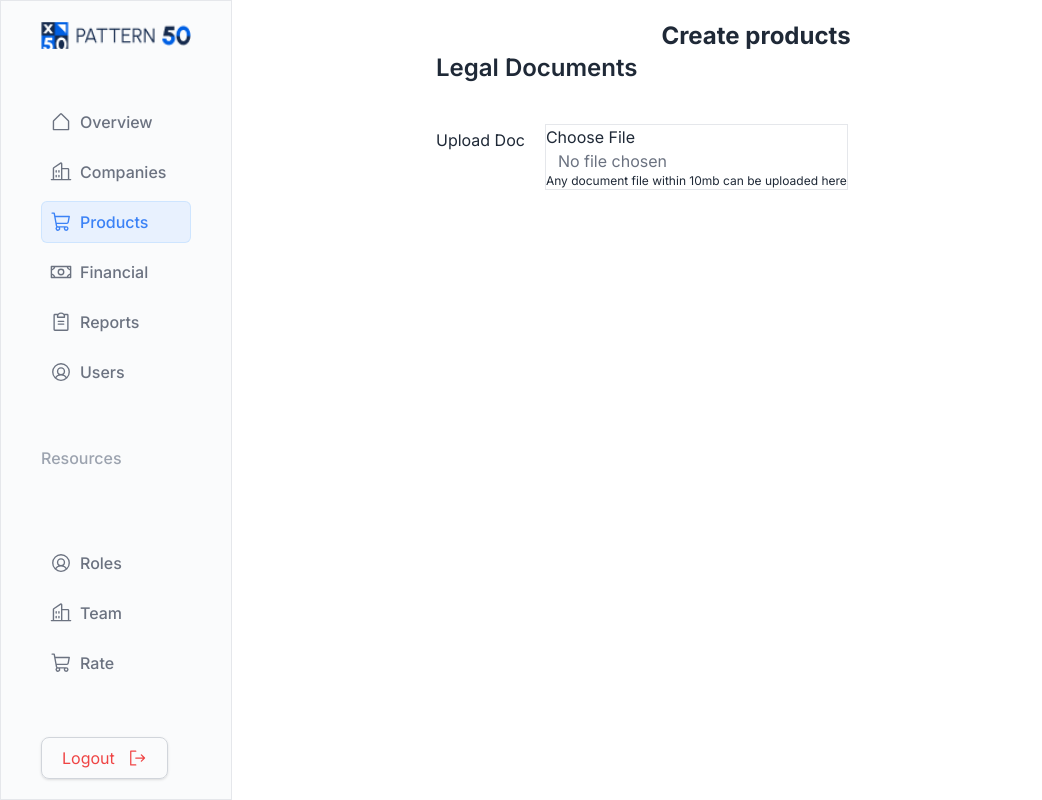
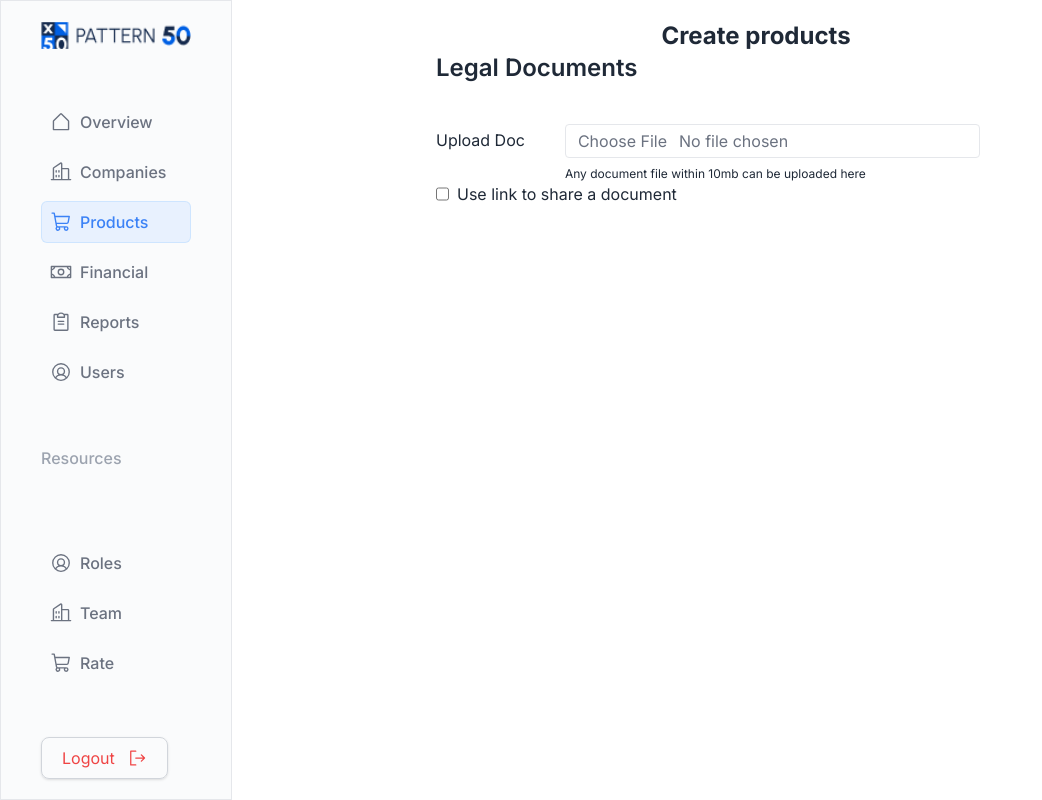
Before and after one commit to Samiislam851/NextJs-recap, a Next.js app: page /company/products/create-product in a window 1280 px wide. Shown: the whole page, without its empty margins (0-1042 px from the left). Built offline with nearby package versions, Linux system fonts and the light colour scheme; sample sign-in values are in the browser's storage.

Commit message:
details page

```diff
--- a/src/app/company/products/create-product/page.tsx
+++ b/src/app/company/products/create-product/page.tsx
@@ -1,12 +1,29 @@
 'use client'
-import React, { useState } from 'react'
+import React, { ReactNode, useEffect, useState } from 'react'
 import './createProduct.css'
+import clsx from 'clsx'
+import CvaButton from '@/components/UI/CvaButton'
 type Props = {}
 
 const page = (props: Props) => {
 
 
     const [selectedFile, setSelectedFile] = useState<any>({})
+    const [isChecked, setIsChecked] = useState<boolean>(false)
+
+
+
+
+
+
+    const [addLinkComponentArr, setAddLinkComponentArr] = useState<any[]>([{
+        id: 1,
+        link: ''
+    }])
+
+
+
+    console.log(addLinkComponentArr);
 
 
     const uploadHandler = (e: any) => {
@@ -19,6 +36,38 @@ const page = (props: Props) => {
 
     }
 
+    const addLinkFunction = () => {
+        setAddLinkComponentArr(prev => {
+            const newComponentId = prev.length + 1
+            return [...prev, { id: newComponentId }]
+        })
+    }
+
+    const setInputValue = (id: number, e: any) => {
+        setAddLinkComponentArr((prev) =>
+            prev.map((comp) =>
+                comp.id === id ? { ...comp, link: e.target.value } : comp
+            )
+        );
+    };
+
+
+
+    useEffect(() => {
+        if (!isChecked) {
+            setAddLinkComponentArr([{ id: 1, link: '' }])
+        }
+    }, [isChecked])
+
+    const handleSubmit = (e: any) => {
+        e.preventDefault();
+        const finalArray = addLinkComponentArr
+            .map(comp => comp.link ? comp.link.trim() : '')
+            .filter(link => link !== '');
+
+        console.log('final array ', finalArray);
+    }
+
 
 
     return (
@@ -29,16 +78,21 @@ const page = (props: Props) => {
 
 
                 {/* upload file */}
-                <div className='flex gap-5 items-start pt-10 '>
+                <div className='flex gap-10 items-start pt-10 '>
 
                     <div >
                         <h4 className='pt-1'>Upload Doc</h4>
                     </div>
 
-                    <div className='border'>
+                    <div className=''>
+                        <label htmlFor="fileUpload"
+                            className={clsx(" flex border rounded px-3 py-1 ",
 
-                        <label htmlFor="fileUpload" className="custom-file-upload">
-                            Choose File
+                                { " cursor-not-allowed bg-gray-300 text-gray-400 ": isChecked },
+                                { " cursor-pointer ": !isChecked },
+
+                            )}>
+                            <span className='text-gray-500'> Choose File</span>
 
 
                             <div className='w-[300px] overflow-hidden '>
@@ -54,6 +108,7 @@ const page = (props: Props) => {
                             </div>
 
                             <input
+                                disabled={isChecked}
                                 className="hidden "
                                 type="file"
                                 onChange={uploadHandler}
@@ -65,13 +120,54 @@ const page = (props: Props) => {
 
 
 
-                        <p className='text-xs'>Any document file within 10mb can be uploaded here</p>
+                        <p className='text-xs pt-2'>Any document file within 10mb can be uploaded here</p>
                     </div>
                 </div>
 
 
 
+                {/* checkbox */}
+                <div className='flex gap-2'>
 
+                    <input checked={isChecked} type="checkbox" onChange={() => setIsChecked(!isChecked)} name="" id="" />
+
+                    <p>Use link to share a document</p>
+                </div>
+
+
+
+
+                {isChecked && <>
+                    <form onSubmit={handleSubmit}>
+                        {addLinkComponentArr.map(component => <div key={component.id} className='flex items-center gap-5 py-5'>
+                            <div>Share doc link : </div>
+
+                            <div>
+                                <div className='flex gap-0'>
+                                    <div className='text-gray-400 px-2 py-1 border rounded-s-md'>https://</div>
+                                    <input
+                                        className=' px-2 py-1 border rounded-e-md focus:outline-blue-500'
+                                        type="text"
+                                        value={component.link}
+
+                                        onChange={(e) => setInputValue(component.id, e)}
+                                    />
+                                </div>
+                            </div>
+                        </div>)}
+
+
+
+
+                        <div><CvaButton intent='plain' onClick={addLinkFunction} type='button' size='medium' plusIcon className='border-none bg-transparent hover:border hover:bg-gray-100 hover:text-black ' animate >Add More Link</CvaButton></div>
+
+
+                        <button className='px-5 py-3 text-white bg-blue-400 my-10 mx-auto' type='submit'>Submit</button>
+
+                    </form>
+
+
+                </>}
 
 
 
```
